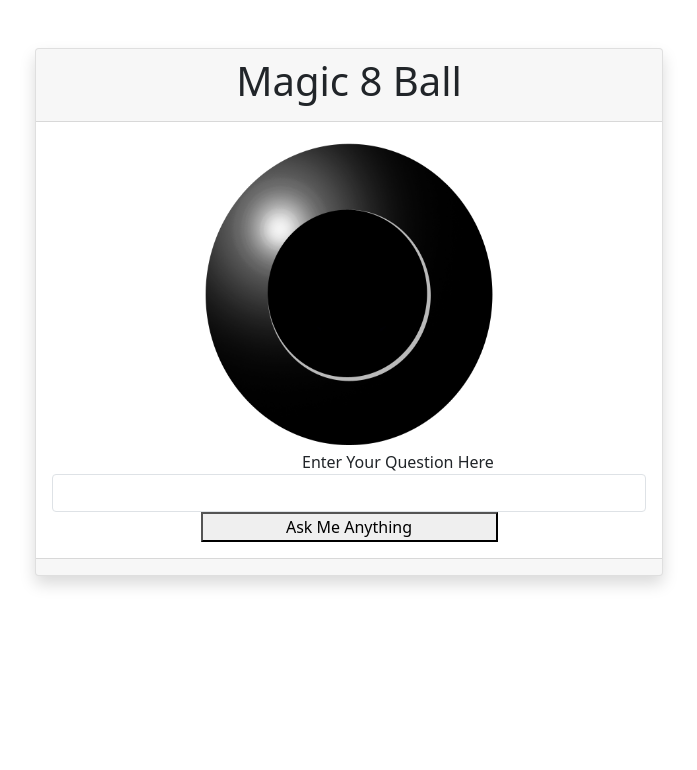
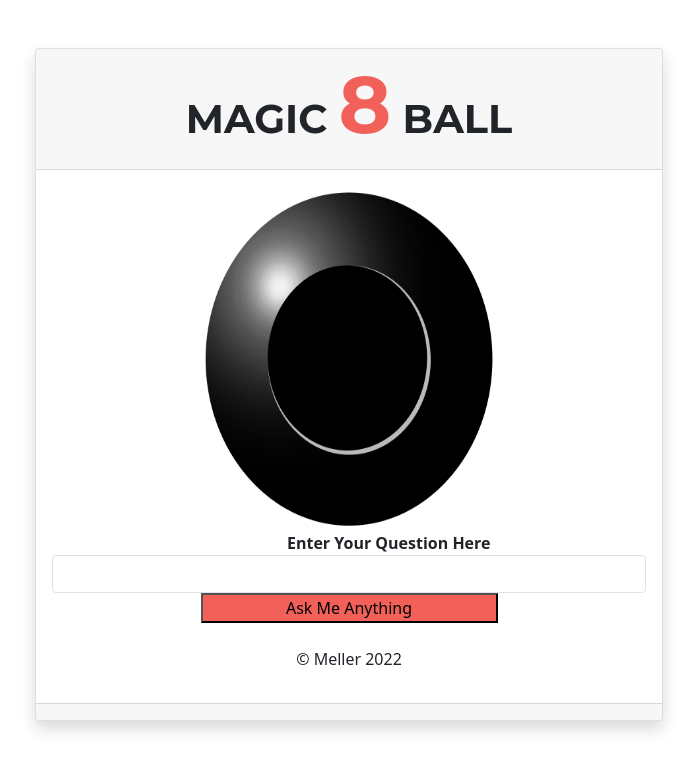
Before and after one commit to zmeller/javafinal, a plain HTML site: page index.html in a window 1280 px wide. Shown: the whole page, without its empty margins (291-988 px from the left). Drawn offline with nearby package versions, Linux system fonts and the light colour scheme.

Commit message:
added some styling

```diff
--- a/css/styles.css
+++ b/css/styles.css
@@ -8,6 +8,11 @@ form label{
   cursor: pointer;
 }
 
+h1 span {
+	font-size: 60px;
+	font-size: 2em;
+	color: #f16059;
+}
 .center{
 	display: block;
 	margin-left: auto;
@@ -16,8 +21,18 @@ form label{
 }
 h1{
 	text-align: center;
+	font-family: "Montserrat", sans-serif;
+	font-weight: bold;
 }
 .question{
-	margin-left: 250px;
+	margin-left: 235px;
+	font-weight: bold;
 
 }
+p{
+	text-align: center;
+}
+button{
+	background-color: #f16059;
+	font-weight: 500;
+}
--- a/index.html
+++ b/index.html
@@ -9,9 +9,6 @@
 		<script src="/java/script.js"></script>
 		<title>Magic 8 Ball</title>
 
-
-
-
 </head>
 <body>
 
@@ -19,11 +16,11 @@
 	<div class="col-md-6">
 	<div class="card shadow my-5">
 	<div class="card-header">
-		<h1>Magic 8 Ball</h1>
+		<h1>MAGIC&nbsp;<span>8</span>&nbsp;BALL</h1>
 	</div>
 	<div class="card-body">
 
-	<img src= "/img/magic8ball_empty.png" width="305" height="312" id="myPicture" class="center" >
+	<img src= "/img/magic8ball_empty.png" width="305" height="345" id="myPicture" class="center" >
 
 	<form>
 		<div class="form-group">
@@ -32,6 +29,10 @@
 		</div>
 
 		<button onclick="choosePic()" class="center" name="askBtn">Ask Me Anything</button>
+		<br>
+		<footer>
+			<p>&copy; Meller 2022</p>
+		</footer>
 	</form>
 	</div>
 	<div class="card-footer" id="answers">
```
